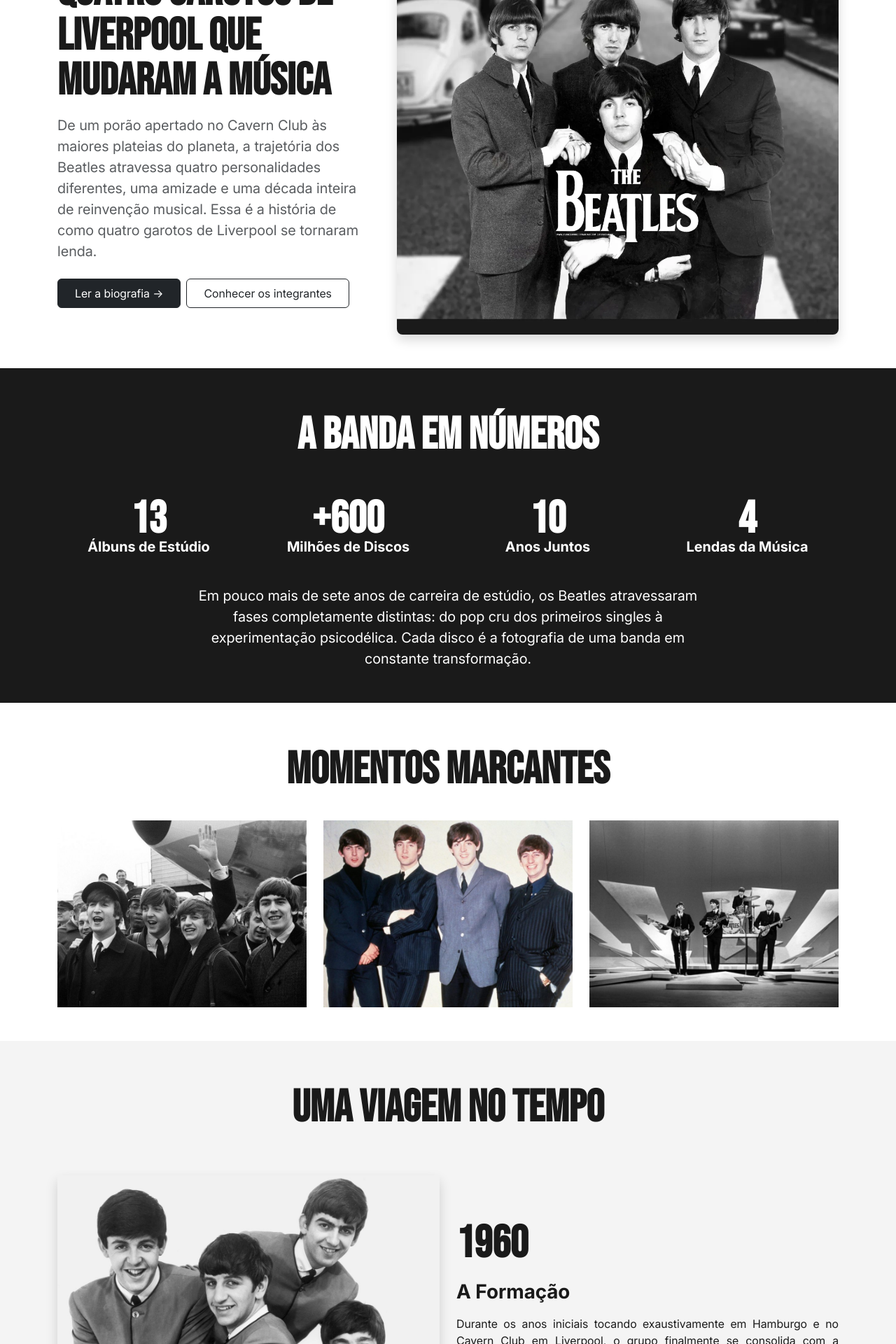
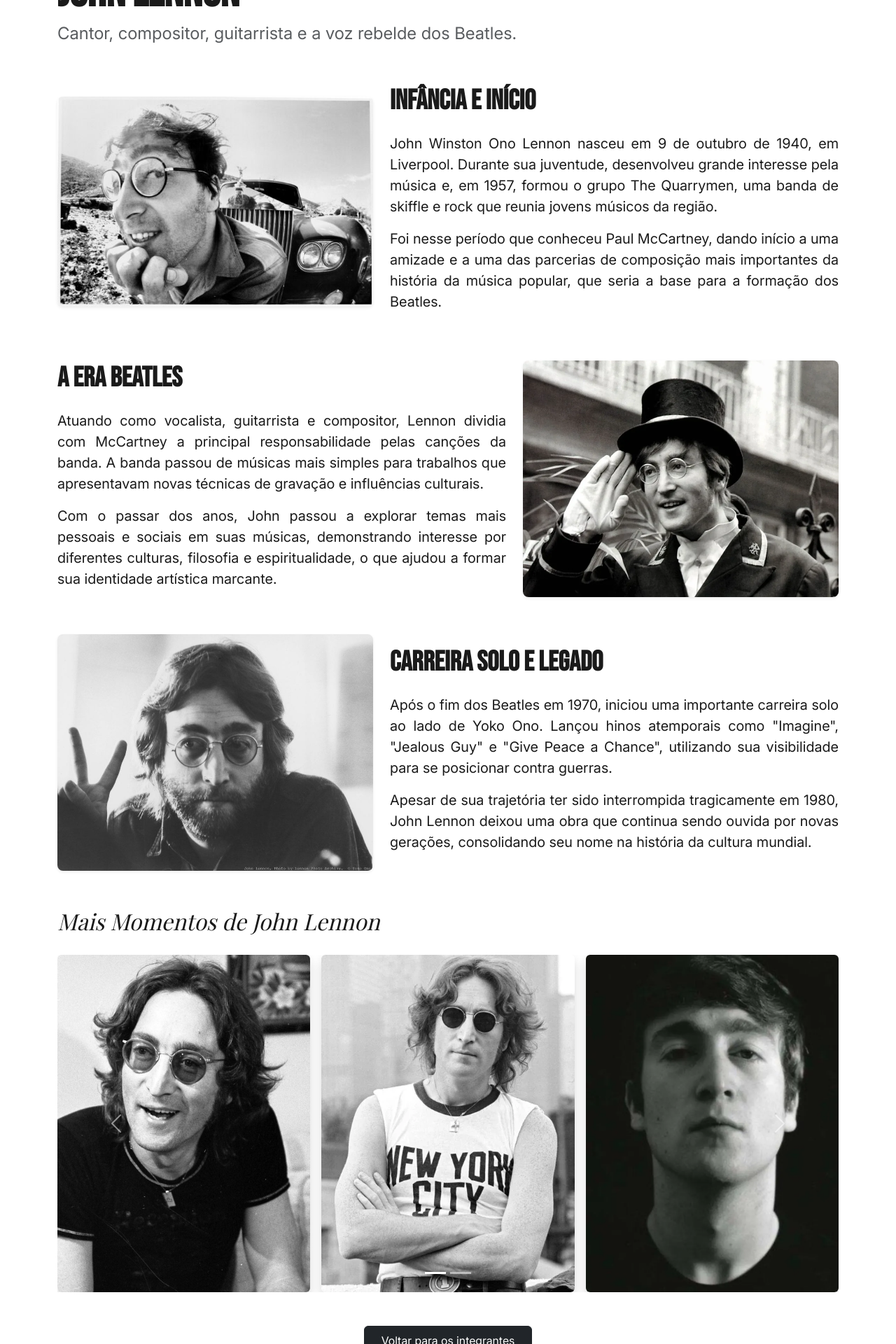
Before and after one commit to Arthurribs/projeto-frontend-2, a React (Vite) app: page /john-lennon in a window 1280 px wide. Shown: the part 220-2140 px from the top of the page at 70% size. Built offline with nearby package versions, Linux system fonts and the light colour scheme.

Commit message:
feat: migra pagina do John Lennon como rota separada

```diff
--- a/package.json
+++ b/package.json
@@ -12,7 +12,8 @@
   "dependencies": {
     "bootstrap": "^5.3.8",
     "react": "^19.2.8",
-    "react-dom": "^19.2.8"
+    "react-dom": "^19.2.8",
+    "react-router-dom": "^7.18.4"
   },
   "devDependencies": {
     "@eslint/js": "^10.0.1",
--- a/src/App.jsx
+++ b/src/App.jsx
@@ -1,13 +1,18 @@
+import { Routes, Route } from 'react-router-dom'
 import Navbar from './components/Navbar'
 import Footer from './components/Footer'
 import LandingPage from './pages/LandingPage'
+import JohnLennon from './pages/JohnLennon'
 
 export default function App() {
   return (
     <>
       <Navbar />
       <main>
-        <LandingPage />
+        <Routes>
+          <Route path="/" element={<LandingPage />} />
+          <Route path="/john-lennon" element={<JohnLennon />} />
+        </Routes>
       </main>
       <Footer />
     </>
--- a/src/index.css
+++ b/src/index.css
@@ -211,3 +211,8 @@
   max-height: 180px;
   object-fit: contain;
 }
+/* Fotos do carrossel do John com o mesmo tamanho */
+.foto-carrossel {
+  aspect-ratio: 3 / 4;
+  object-fit: cover;
+}
--- a/src/main.jsx
+++ b/src/main.jsx
@@ -1,5 +1,6 @@
 import { StrictMode } from 'react'
 import { createRoot } from 'react-dom/client'
+import { BrowserRouter } from 'react-router-dom'
 import 'bootstrap/dist/css/bootstrap.min.css'
 import 'bootstrap/dist/js/bootstrap.bundle.min.js'
 import './index.css'
@@ -7,6 +8,8 @@
 
 createRoot(document.getElementById('root')).render(
   <StrictMode>
-    <App />
+    <BrowserRouter>
+      <App />
+    </BrowserRouter>
   </StrictMode>,
 )
--- /dev/null
+++ b/src/pages/JohnLennon.jsx
@@ -0,0 +1,160 @@
+import { useEffect } from 'react'
+
+const secoes = [
+    {
+        titulo: 'Infância e Início',
+        imagem: '/img/john-infancia.jpg',
+        alt: 'John Lennon jovem, de óculos redondos',
+        paragrafos: [
+            'John Winston Ono Lennon nasceu em 9 de outubro de 1940, em Liverpool. Durante sua juventude, desenvolveu grande interesse pela música e, em 1957, formou o grupo The Quarrymen, uma banda de skiffle e rock que reunia jovens músicos da região.',
+            'Foi nesse período que conheceu Paul McCartney, dando início a uma amizade e a uma das parcerias de composição mais importantes da história da música popular, que seria a base para a formação dos Beatles.',
+        ],
+    },
+    {
+        titulo: 'A Era Beatles',
+        imagem: '/img/john-era-beatles.webp',
+        alt: 'John Lennon de cartola, na época dos Beatles',
+        paragrafos: [
+            'Atuando como vocalista, guitarrista e compositor, Lennon dividia com McCartney a principal responsabilidade pelas canções da banda. A banda passou de músicas mais simples para trabalhos que apresentavam novas técnicas de gravação e influências culturais.',
+            'Com o passar dos anos, John passou a explorar temas mais pessoais e sociais em suas músicas, demonstrando interesse por diferentes culturas, filosofia e espiritualidade, o que ajudou a formar sua identidade artística marcante.',
+        ],
+    },
+    {
+        titulo: 'Carreira Solo e Legado',
+        imagem: '/img/john-carreira-solo.jpg',
+        alt: 'John Lennon fazendo o sinal de paz com os dedos',
+        pretoEBranco: true,
+        paragrafos: [
+            `Após o fim dos Beatles em 1970, iniciou uma importante carreira solo ao lado de Yoko Ono. Lançou hinos atemporais como "Imagine", "Jealous Guy" e "Give Peace a Chance", utilizando sua visibilidade para se posicionar contra guerras.`,
+            'Apesar de sua trajetória ter sido interrompida tragicamente em 1980, John Lennon deixou uma obra que continua sendo ouvida por novas gerações, consolidando seu nome na história da cultura mundial.',
+        ],
+    },
+]
+
+const fotos = [
+    { src: '/img/john-galeria-1.jpg', alt: 'John Lennon sorrindo, de óculos redondos e camiseta preta' },
+    { src: '/img/john-galeria-2.webp', alt: 'John Lennon de braços cruzados com camiseta New York City' },
+    { src: '/img/john-galeria-3.webp', alt: 'Retrato em preto e branco de John Lennon jovem' },
+    { src: '/img/john-galeria-4.webp', alt: 'John Lennon de cartola e óculos redondos' },
+    { src: '/img/john-galeria-5.webp', alt: 'John Lennon tocando guitarra em um show' },
+    { src: '/img/john-galeria-6.jpg', alt: 'John Lennon de cabelo comprido e barba' },
+]
+
+// Divide as 6 fotos em 2 slides com 3 fotos cada
+const slides = [fotos.slice(0, 3), fotos.slice(3, 6)]
+
+export default function JohnLennon() {
+    // Ao abrir a página: volta ao topo e troca o título da aba
+    useEffect(() => {
+        window.scrollTo({ top: 0, behavior: 'instant' })
+        document.title = 'John Lennon | The Beatles'
+
+        // Ao sair da página, o título volta ao normal
+        return () => {
+            document.title = 'The Beatles'
+        }
+    }, [])
+
+    return (
+        <div className="container py-5">
+            <nav aria-label="breadcrumb">
+                <ol className="breadcrumb">
+                    <li className="breadcrumb-item">
+                        <a href="/#integrantes">Integrantes</a>
+                    </li>
+                    <li className="breadcrumb-item active" aria-current="page">
+                        John Lennon
+                    </li>
+                </ol>
+            </nav>
+
+            <div className="mb-5">
+                <h1 className="titulo lh-1">John Lennon</h1>
+                <p className="paragrafo fs-4 text-muted">
+                    Cantor, compositor, guitarrista e a voz rebelde dos Beatles.
+                </p>
+            </div>
+
+            {secoes.map((secao, index) => {
+                const invertido = index % 2 === 1
+
+                return (
+                    <section
+                        key={secao.titulo}
+                        className={`row align-items-center mb-5 passada ${invertido ? 'flex-md-row-reverse' : ''}`}
+                    >
+                        <div className="col-md-5 mb-4 mb-md-0">
+                            <img
+                                src={secao.imagem}
+                                alt={secao.alt}
+                                className={`img-fluid hoverzada rounded-3 shadow-sm w-100 ${secao.pretoEBranco ? 'preto-e-branco' : ''}`}
+                            />
+                        </div>
+                        <div className="col-md-7">
+                            <h2 className="titulo mb-3 fs-1">{secao.titulo}</h2>
+                            {secao.paragrafos.map((paragrafo) => (
+                                <p className="paragrafo text-justificado fs-5" key={paragrafo}>
+                                    {paragrafo}
+                                </p>
+                            ))}
+                        </div>
+                    </section>
+                )
+            })}
+
+            <h2 className="destaque mt-5 mb-4">Mais Momentos de John Lennon</h2>
+
+            <div id="carrosselJohn" className="carousel slide">
+                <div className="carousel-indicators">
+                    {slides.map((slide, index) => (
+                        <button
+                            key={index}
+                            type="button"
+                            data-bs-target="#carrosselJohn"
+                            data-bs-slide-to={index}
+                            className={index === 0 ? 'active' : ''}
+                            aria-current={index === 0 ? 'true' : undefined}
+                            aria-label={`Slide ${index + 1}`}
+                        ></button>
+                    ))}
+                </div>
+
+                <div className="carousel-inner">
+                    {slides.map((slide, index) => (
+                        <div
+                            key={index}
+                            className={`carousel-item ${index === 0 ? 'active' : ''}`}
+                        >
+                            <div className="row g-3">
+                                {slide.map((foto) => (
+                                    <div className="col-4" key={foto.src}>
+                                        <img
+                                            src={foto.src}
+                                            alt={foto.alt}
+                                            className="d-block w-100 rounded shadow foto-carrossel"
+                                        />
+                                    </div>
+                                ))}
+                            </div>
+                        </div>
+                    ))}
+                </div>
+
+                <button className="carousel-control-prev" type="button" data-bs-target="#carrosselJohn" data-bs-slide="prev">
+                    <span className="carousel-control-prev-icon" aria-hidden="true"></span>
+                    <span className="visually-hidden">Anterior</span>
+                </button>
+                <button className="carousel-control-next" type="button" data-bs-target="#carrosselJohn" data-bs-slide="next">
+                    <span className="carousel-control-next-icon" aria-hidden="true"></span>
+                    <span className="visually-hidden">Próximo</span>
+                </button>
+            </div>
+
+            <div className="text-center mt-5">
+                <a href="/#integrantes" className="btn btn-dark px-4 py-2">
+                    Voltar para os integrantes
+                </a>
+            </div>
+        </div>
+    )
+}
```
Also changed, not shown: 2 other files (tests, documents, lock files or other folders).
